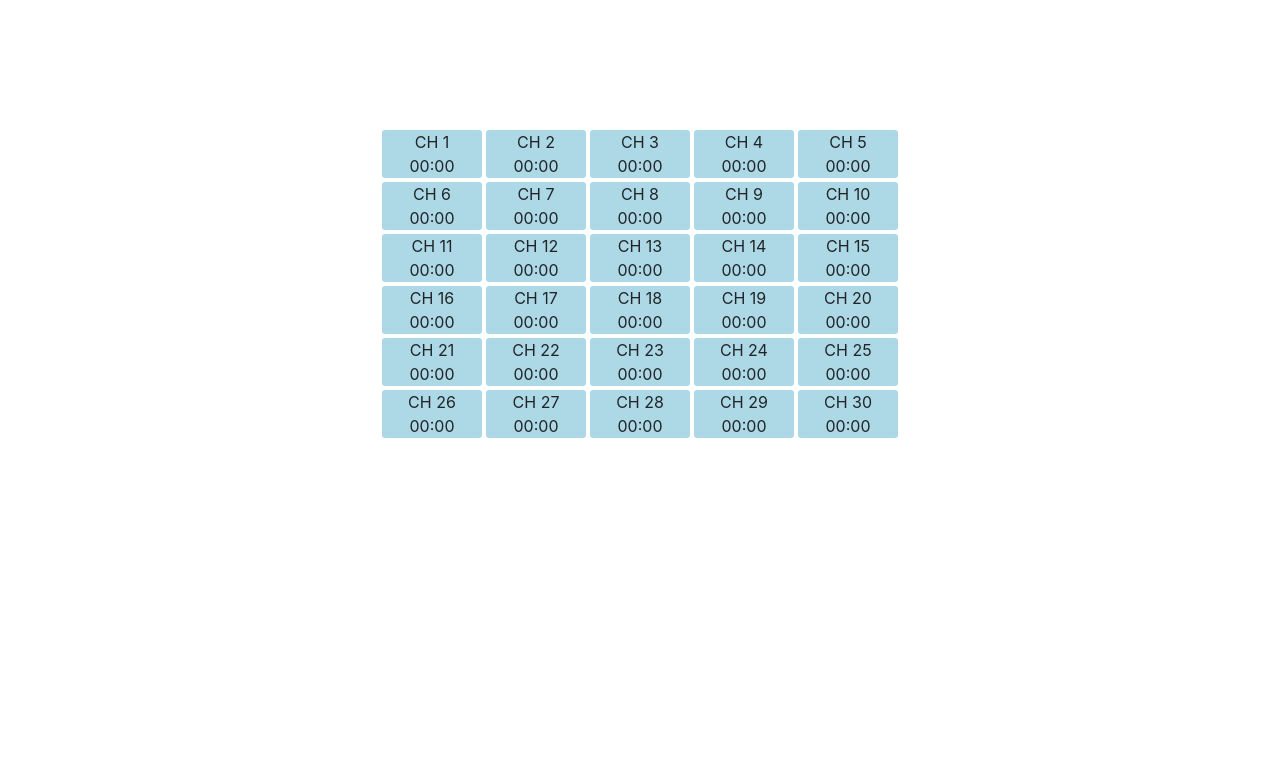
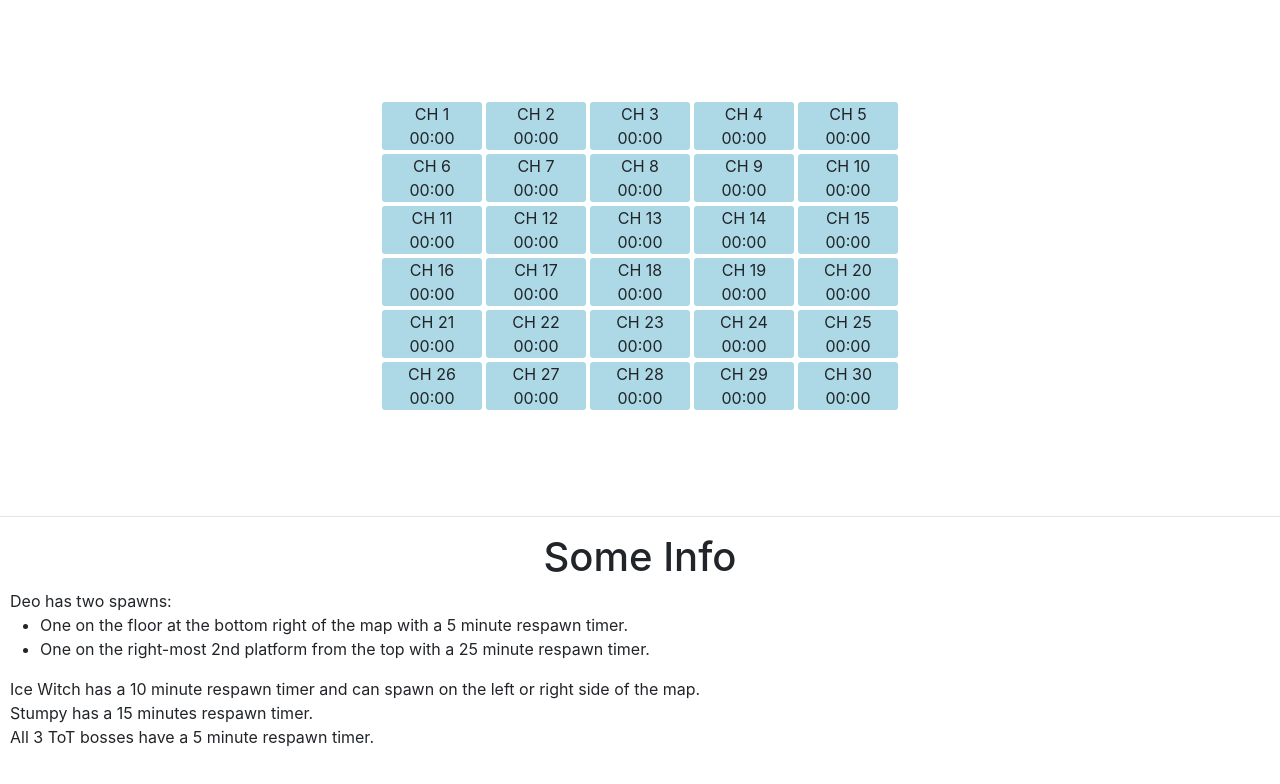
Before and after one commit to Jozhus/maple-field-boss-timer, a React (Create React App) app: page / in a window 1280 px wide. Shown: the top 784 px of the page. Built offline with nearby package versions, Linux system fonts and the light colour scheme.

Commit message:
Changed color timing. Added some info.

```diff
--- a/public/index.html
+++ b/public/index.html
@@ -5,7 +5,7 @@
   <meta charset="utf-8" />
   <meta name="viewport" content="width=device-width, initial-scale=1" />
   <meta name="theme-color" content="#000000" />
-  <meta name="description" content="Web site created using create-react-app" />
+  <meta name="description" content="AHHHHHHHHHHHHHHHHHHHHHHHHHHHHHHHHHHHHHHHHHHHHHHHHHHHHHHHHHHH" />
   <title>Maple Field Boss Timer</title>
 </head>
 
--- a/src/App.css
+++ b/src/App.css
@@ -1,16 +1,39 @@
+.noselect {
+    -webkit-touch-callout: none; /* iOS Safari */
+      -webkit-user-select: none; /* Safari */
+       -khtml-user-select: none; /* Konqueror HTML */
+         -moz-user-select: none; /* Old versions of Firefox */
+          -ms-user-select: none; /* Internet Explorer/Edge */
+              user-select: none; /* Non-prefixed version, currently
+                                    supported by Chrome, Edge, Opera and Firefox */
+}
+
 .channelList {
     width: 520px;
-    padding-top: 10%;
-    margin: auto;
+    height: 500px;
+    padding-top: 100px;
+    margin-left: auto;
+    margin-right: auto;
+    display: block;
 }
+
 .channelButton {
     width: 100px;
     margin: 2px;
-    background-color: rgb(1,1,1);
     transition: background-color 2s;
     border-radius: 3px;
     float: left;
 }
+
 .channelText, .channelTime {
     text-align: center;
 }
+
+h1 {
+    text-align: center;
+}
+
+p {
+    margin: auto;
+    padding-left: 10px;
+}
--- a/src/App.tsx
+++ b/src/App.tsx
@@ -44,9 +44,23 @@
 
   public render(): JSX.Element {
     return (
-      <div className="channelList">
-        {this.drawChannels()}
-      </div>
+      <React.Fragment>
+        <div className="channelList">
+          {this.drawChannels()}
+        </div>
+        <hr />
+        <div>
+          <h1>Some Info</h1>
+          <p>Deo has two spawns:</p>
+          <ul>
+            <li>One on the floor at the bottom right of the map with a 5 minute respawn timer.</li>
+            <li>One on the right-most 2nd platform from the top with a 25 minute respawn timer.</li>
+          </ul>
+          <p>Ice Witch has a 10 minute respawn timer and can spawn on the left or right side of the map.</p>
+          <p>Stumpy has a 15 minutes respawn timer.</p>
+          <p>All 3 ToT bosses have a 5 minute respawn timer.</p>
+        </div>
+      </React.Fragment>
     );
   }
 }
--- a/src/Timer.tsx
+++ b/src/Timer.tsx
@@ -48,10 +48,13 @@
         this.setState({ time: newTime });
     }
 
-    private get timeLeft(): string {
-        let seconds: number = this.state.interval ? this.props.duration - this.state.time : 0
+    private get timeLeft(): number {
+        return this.state.interval ? this.props.duration - this.state.time : 0;
+    }
+
+    private get formattedTime(): string {
         let date = new Date(0);
-        date.setSeconds(seconds);
+        date.setSeconds(this.timeLeft);
         return date.toISOString().substr(14, 5);
     }
 
@@ -63,15 +66,15 @@
     public render(): JSX.Element {
         return (
             <div
-                className="channelButton"
-                style={{ backgroundColor: this.progress < 33 ? "#FF7676" : this.progress < 66 ? "#FFFF66" : this.progress < 90 ? "#9dffb0" : "#ADD8E6" }}
+                className="channelButton noselect"
+                style={{ backgroundColor: this.progress < 33 ? "#FF7676" : this.timeLeft > 30 ? "#FFFF66" : this.progress < 100 ? "#9dffb0" : "#ADD8E6" }}
                 onClick={() => { this.start() }}
             >
                 <div className="channelText">
                     {this.props.text}
                 </div>
                 <div className="channelTime">
-                    {this.timeLeft}
+                    {this.formattedTime}
                 </div>
             </div>
         );
```
Also changed, not shown: package.json (line endings or trailing spaces).
